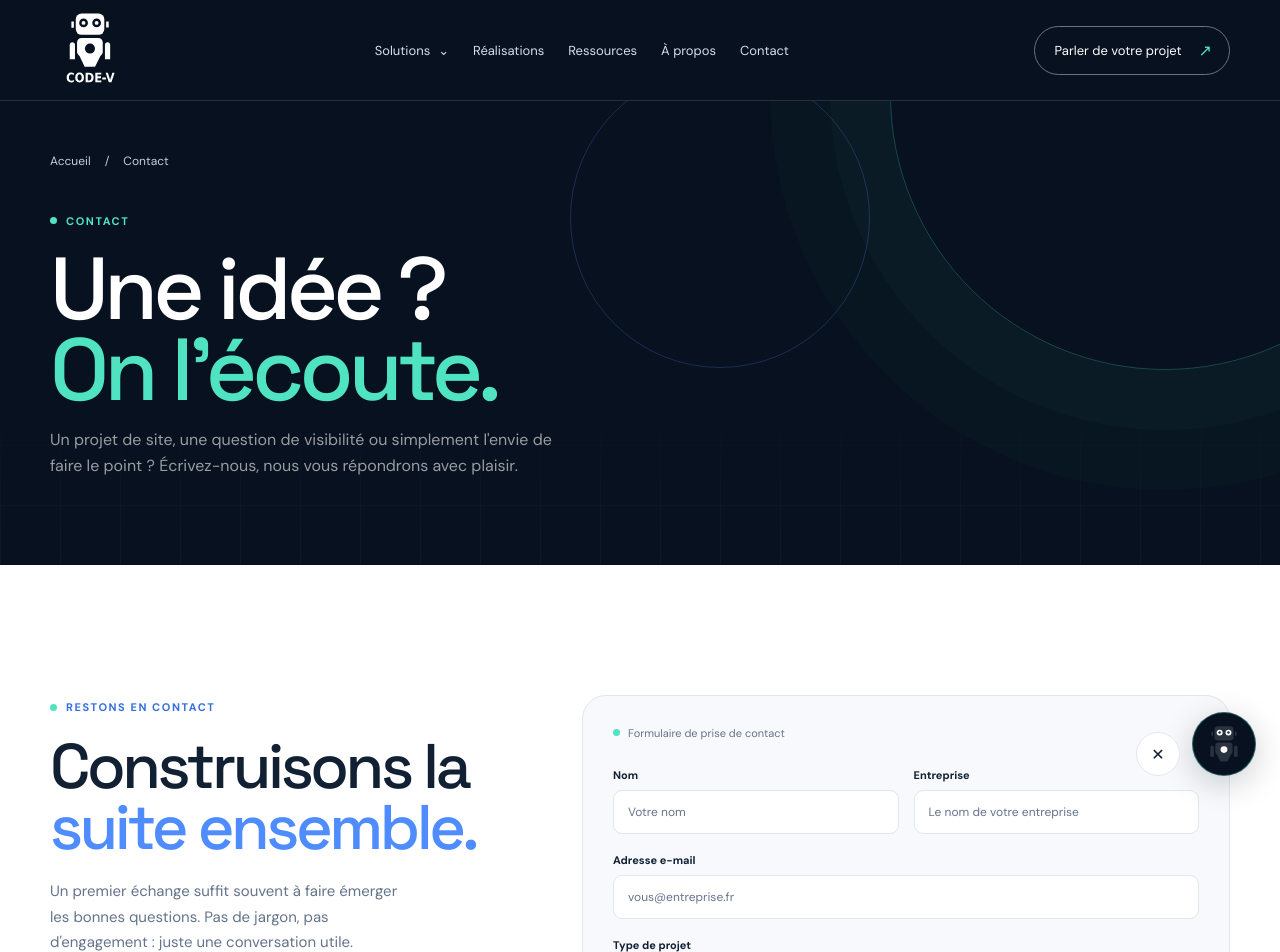
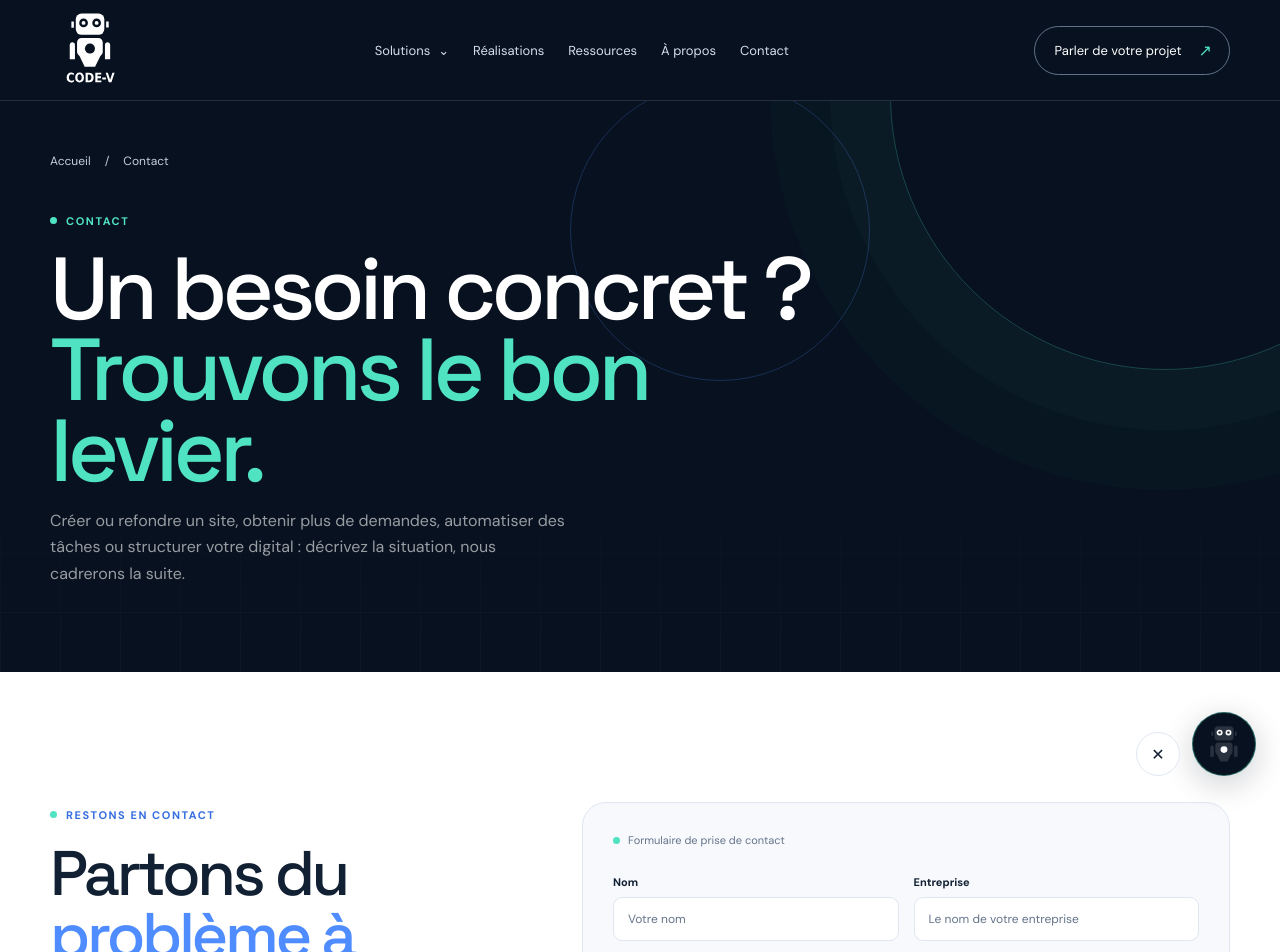
Before and after one commit to AdrienW86/Codev2, a Next.js app: page /contact in a window 1280 px wide. Shown: the top 952 px of the page. Built offline with nearby package versions, Linux system fonts and the light colour scheme.

Commit message:
feat: orienter le contact autour des besoins clients

```diff
--- a/src/app/contact/page.tsx
+++ b/src/app/contact/page.tsx
@@ -6,9 +6,9 @@ import { defaultShareImages } from "@/lib/seo";
 
 export const metadata = {
   title: "Contact — CODE-V",
-  description: "Parlez-nous de votre projet digital et de vos objectifs.",
+  description: "Parlez à CODE-V de votre besoin : construire votre présence, générer des demandes, automatiser votre activité ou mieux piloter votre digital.",
   alternates: { canonical: "https://www.code-v.fr/contact" },
-  openGraph: { title: "Contact — CODE-V", description: "Parlez-nous de votre projet digital et de vos objectifs.", url: "https://www.code-v.fr/contact", type: "website", locale: "fr_FR", images: defaultShareImages },
+  openGraph: { title: "Contact — CODE-V", description: "Un besoin concret : construire, attirer, automatiser ou piloter ? Parlons du bon point d’entrée.", url: "https://www.code-v.fr/contact", type: "website", locale: "fr_FR", images: defaultShareImages },
 };
 
 export default function ContactPage() {
@@ -18,11 +18,11 @@ export default function ContactPage() {
         eyebrow="Contact"
         title={
           <>
-            Une idée ?<br />
-            <span>On l'écoute.</span>
+            Un besoin concret ?<br />
+            <span>Trouvons le bon levier.</span>
           </>
         }
-        text="Un projet de site, une question de visibilité ou simplement l'envie de faire le point ? Écrivez-nous, nous vous répondrons avec plaisir."
+        text="Créer ou refondre un site, obtenir plus de demandes, automatiser des tâches ou structurer votre digital : décrivez la situation, nous cadrerons la suite."
       />
       <section className="section contact-section">
         <div className="container contact-layout">
@@ -32,11 +32,11 @@ export default function ContactPage() {
               Restons en contact
             </span>
             <h2>
-              Construisons la<br />
-              <span>suite ensemble.</span>
+              Partons du<br />
+              <span>problème à résoudre.</span>
             </h2>
             <p>
-              Un premier échange suffit souvent à faire émerger les bonnes questions. Pas de jargon, pas d'engagement : juste une conversation utile.
+              Vous n’avez pas à connaître le nom de la prestation. Expliquez ce qui vous freine ou ce que vous voulez obtenir ; nous identifierons le bon point d’entrée.
             </p>
             <div className="contact-links">
               <Link href="mailto:contact@code-v.fr">
```
